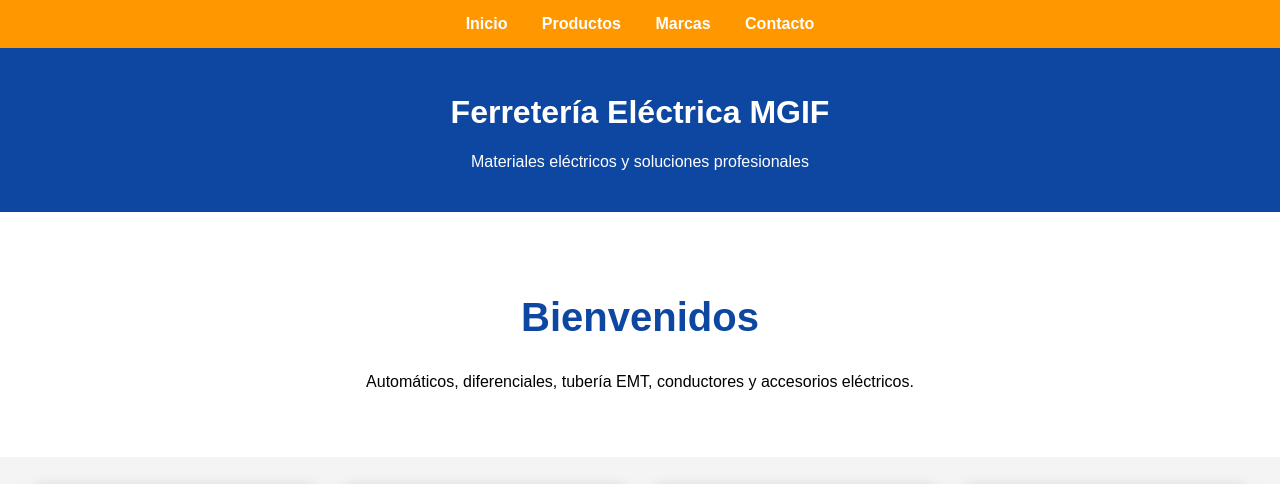
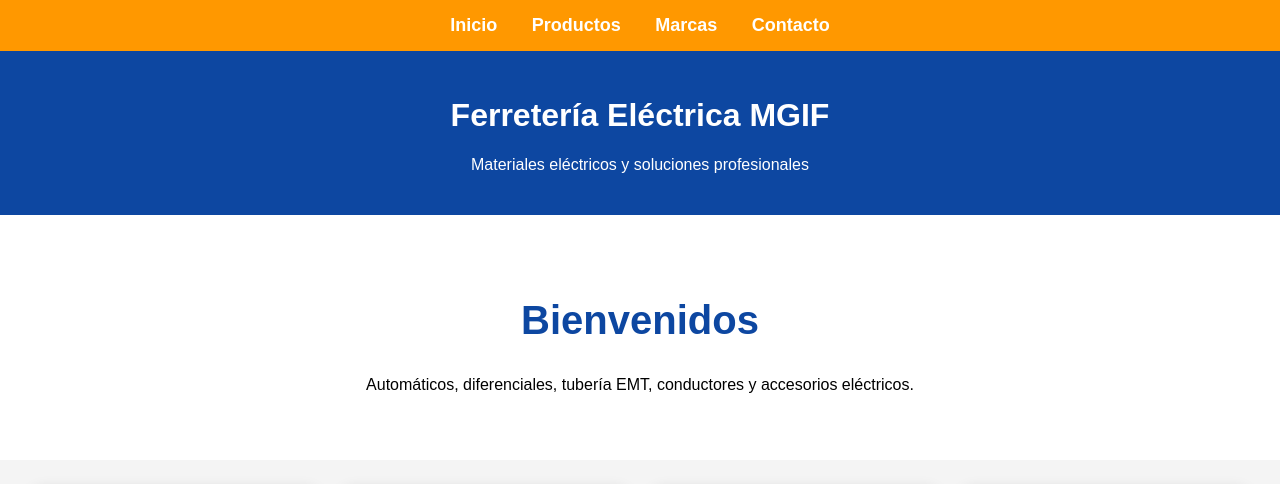
Before and after one commit to electroclimaaros-spec/ferreteria-electrica-mgif, a plain HTML site: page index.html in a window 1280 px wide. Shown: the top 484 px of the page. Drawn offline with Linux system fonts and the light colour scheme.

Commit message:
Update style.css

```diff
--- a/style.css
+++ b/style.css
@@ -88,3 +88,23 @@ color:white;
 padding:30px;
 text-align:center;
 }
+nav{
+background:#ff9800;
+padding:15px;
+text-align:center;
+position:sticky;
+top:0;
+z-index:1000;
+}
+
+nav a{
+color:white;
+text-decoration:none;
+margin:15px;
+font-weight:bold;
+font-size:18px;
+}
+
+nav a:hover{
+color:#0D47A1;
+}
```
